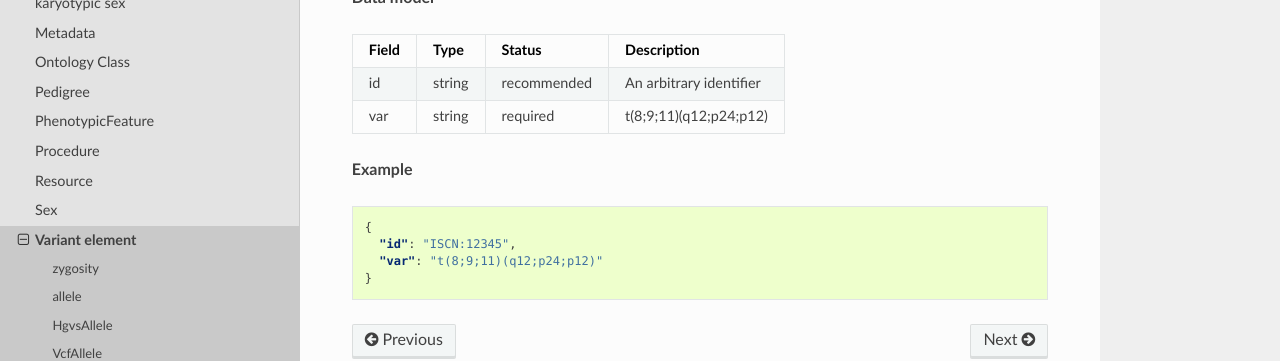
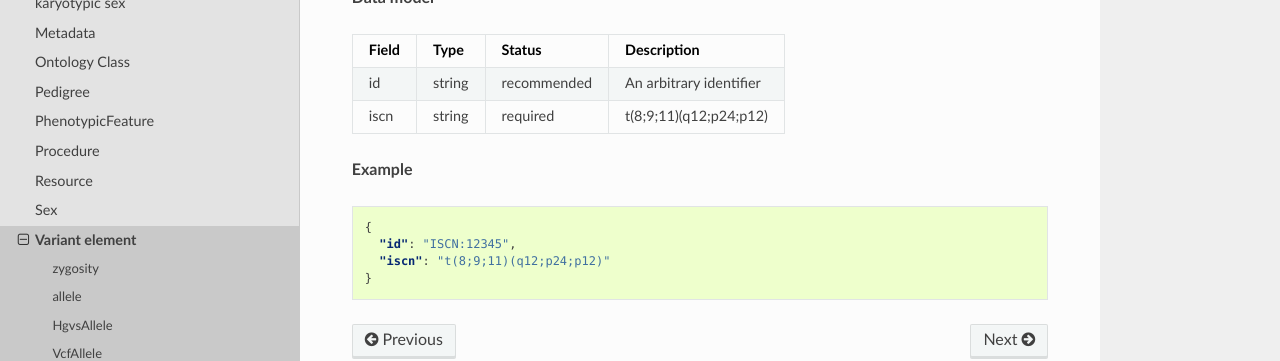
Before and after one commit to phenopackets/phenopacket-schema, a Sphinx documentation site: the page built from docs/variant.rst, in a window 1280 px wide and 900 px high, scrolled down 3957 px. Shown: the part 412-773 px from the top of the window. Built offline with Sphinx 7.4.7 and the Read the Docs theme 2.0.0, drawn with Linux system fonts in a browser that asks for light colours.

Commit message:
Update IscnAllele.var -> IscnAllele.iscn and docs/variant

```diff
--- a/docs/variant.rst
+++ b/docs/variant.rst
@@ -198,9 +198,8 @@ IscnAllele
 ~~~~~~~~~~
 This element can be used to describe cytogenetic anomalies according to the
 `International System for Human Cytogenetic Nomenclature (ISCN) <https://www.ncbi.nlm.nih.gov/pubmed/?term=18428230>`_,
-an international standard for human
-chromosome nomenclature, which includes band names,
-symbols and abbreviated terms used in the description of human chromosome and chromosome abnormalities.
+an international standard for human chromosome nomenclature, which includes band names, symbols and
+abbreviated terms used in the description of human chromosome and chromosome abnormalities.
 
 For example
 del(6)(q23q24) describes a deletion from band q23 to q24 on chromosome 6.
@@ -211,7 +210,7 @@ del(6)(q23q24) describes a deletion from band q23 to q24 on chromosome 6.
    :header: Field, Type, Status, Description
 
    id, string, recommended, An arbitrary identifier
-   var, string, required, t(8;9;11)(q12;p24;p12)
+   iscn, string, required, t(8;9;11)(q12;p24;p12)
 
 **Example**
 
@@ -219,5 +218,5 @@ del(6)(q23q24) describes a deletion from band q23 to q24 on chromosome 6.
 
     {
       "id": "ISCN:12345",
-      "var": "t(8;9;11)(q12;p24;p12)"
+      "iscn": "t(8;9;11)(q12;p24;p12)"
     }
```
Also changed, not shown: 1 other file.
